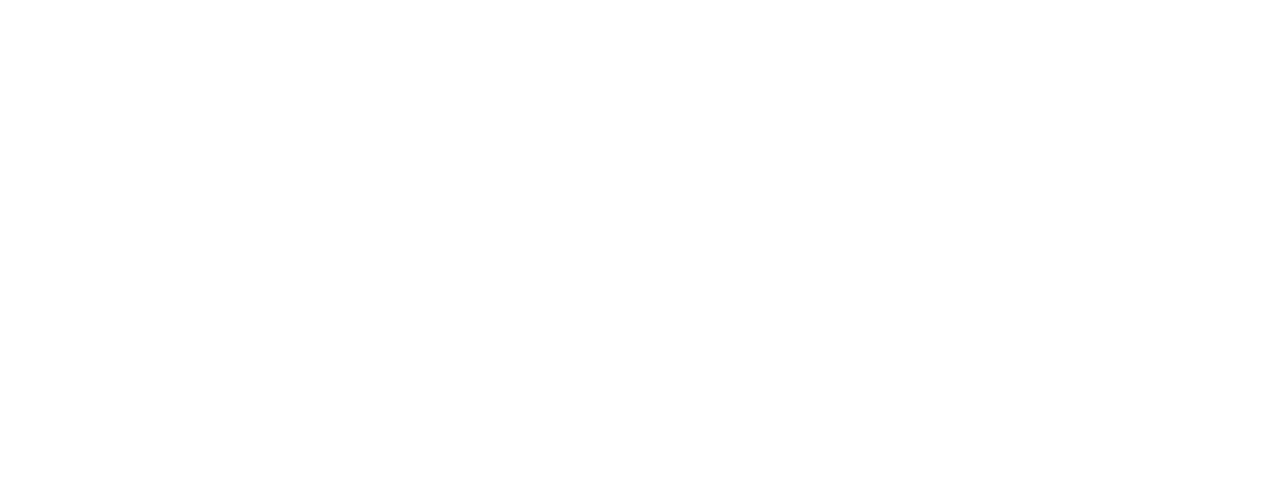
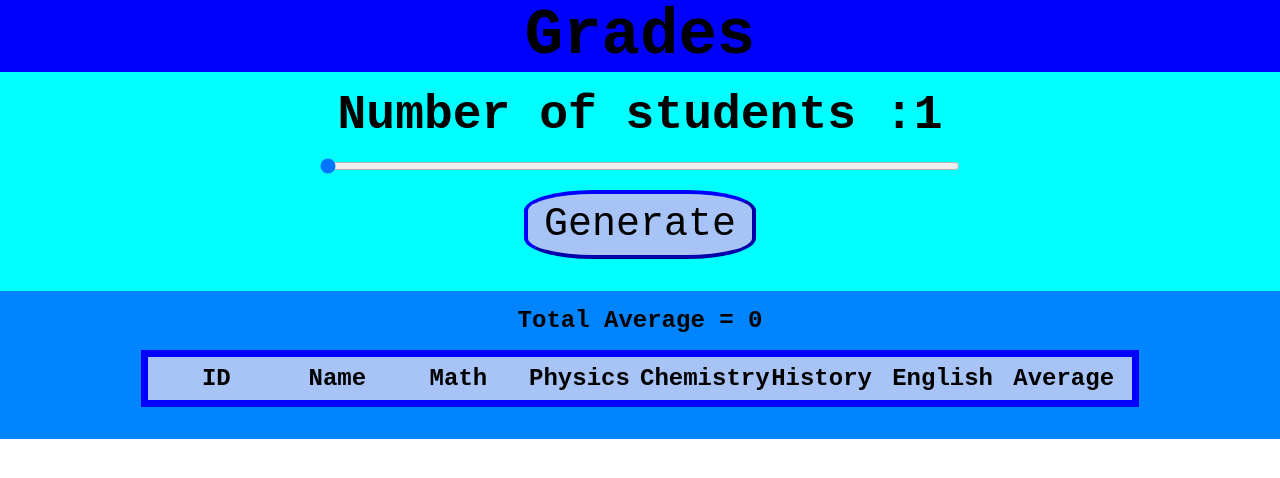
Before and after one commit to AhmedAlaa50/FinalGrades, a plain HTML site: page index.html in a window 1280 px wide. Drawn offline with Linux system fonts and the light colour scheme.

Commit message:
Editied index.html and style.css
All styling and html code is done

```diff
--- a/index.html
+++ b/index.html
@@ -10,6 +10,28 @@
     <link rel="stylesheet" href="style.css" />
 </head>
 <body>
-
+    <h1>Grades</h1>
+    <div id="slider-part">
+        <div id="number-of-students">
+            <h2>Number of students : </h2><h2>1</h2>
+        </div>
+        <input id="slider" type="range" min="1" max="200" value="1"></input><br>
+        <button>Generate</button>
+    </div>
+    <div id="grades-part">
+        <span>Total Average = </span><span>0</span>
+        <ul id="records">
+            <li id="table-fields">
+                <span>ID</span>
+                <span>Name</span>
+                <span>Math</span>
+                <span>Physics</span>
+                <span>Chemistry</span>
+                <span>History</span>
+                <span>English</span>
+                <span>Average</span>
+            </li>
+        </ul>
+    </div>
 </body>
 </html>
--- a/style.css
+++ b/style.css
@@ -4,3 +4,69 @@
     padding: 0;
     font-family: "Courier New", Courier, monospace;
   }
+  h1 {
+    font-size: 4rem;
+    text-align: center;
+    background-color: blue;
+}
+#number-of-students {
+    padding-top: 1rem;
+    justify-content: center;
+    display: flex;
+    font-size: 2rem;
+}
+#slider-part {
+    text-align: center;
+    display: column;
+    background-color: aqua;
+    padding-bottom: 2rem;
+}
+#slider {
+  width: 50%;
+  margin-top: 1rem;
+  margin-bottom: 1rem;
+}
+#slider-part button {
+    font-size: 2.5rem;
+    padding: 0.5rem 1rem 0.5rem 1rem;
+    width: auto;
+    height: auto;
+    border-color: blue;
+    border-width: 0.3rem;
+    background-color: rgb(168, 196, 247);
+    border-radius: 30%;
+    cursor: pointer;
+}
+#grades-part {
+    text-align: center;
+    justify-content: center;
+    background-color: rgb(0, 132, 255);
+    font-size: 1.5rem;
+    font-weight: bold;
+    padding: 1rem;
+}
+#records {
+    width: 80%;
+    margin: 1rem 10% 1rem 10%;
+    border: 0.3rem solid blue;
+    display: flex;
+    flex-wrap: wrap;
+    flex-direction: column;
+    list-style: none;
+}
+#records li {
+    width: auto;
+    padding: 0.5rem;
+    background-color: rgb(168, 196, 247);
+    display: flex;
+    flex-wrap: wrap;
+    flex-direction: row;
+    border: 0.2rem solid blue;
+    margin: 0%;
+}
+#table-fields {
+    background-color: rgb(67, 123, 228);;
+}
+#records li span {
+    width: 12.5%;
+}
```
